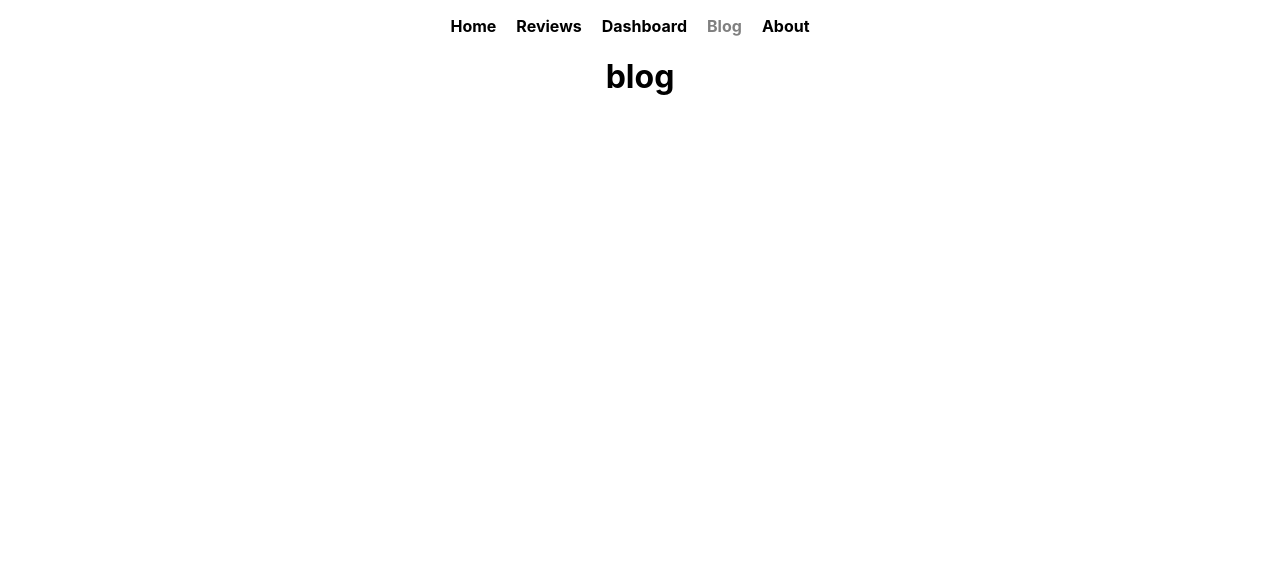
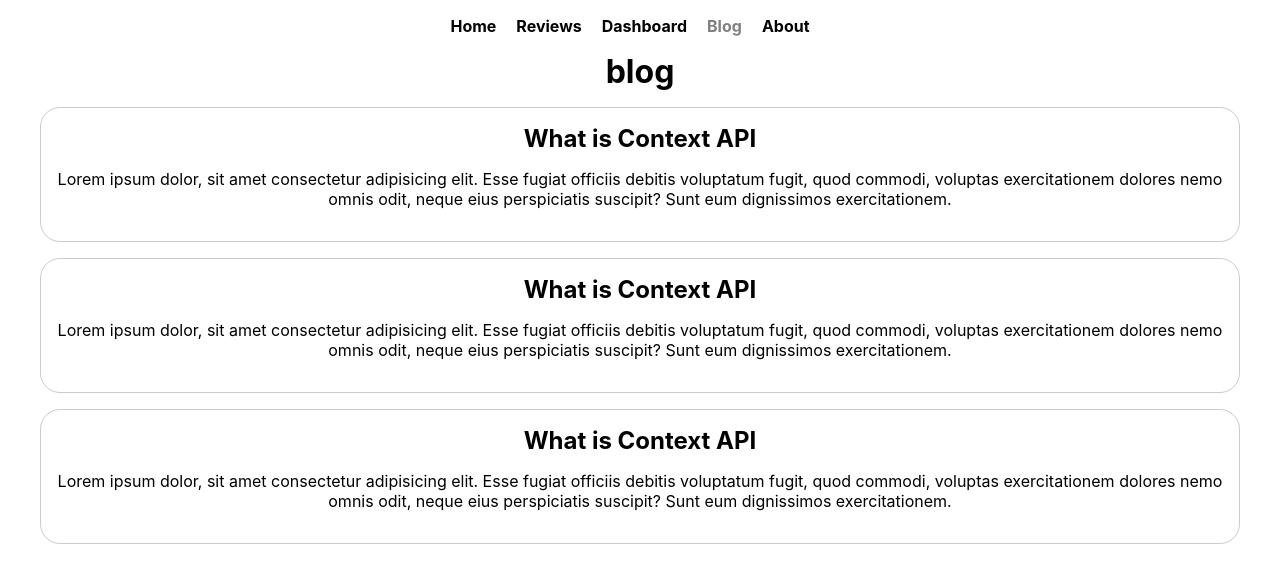
Before and after one commit to Saifurrahmanemon/I-Watch-store-1, a React (Create React App) app: page /blog in a window 1280 px wide. Shown: the top 582 px of the page. Built offline with nearby package versions, Linux system fonts and the light colour scheme.

Commit message:
finish with blog design

```diff
--- a/src/Layout/Blog/Blog.jsx
+++ b/src/Layout/Blog/Blog.jsx
@@ -1,10 +1,44 @@
 import React from "react";
+import {
+    BlogArticle,
+    BlogArticleParagraph,
+    BlogArticleTitle,
+    BlogTitle,
+    BlogWrapper,
+} from "./BlogStyled";
 
 const Blog = () => {
     return (
-        <div>
-            <h1>blog</h1>
-        </div>
+        <BlogWrapper>
+            <BlogTitle>blog</BlogTitle>
+            <BlogArticle>
+                <BlogArticleTitle>What is Context API</BlogArticleTitle>
+                <BlogArticleParagraph>
+                    Lorem ipsum dolor, sit amet consectetur adipisicing elit.
+                    Esse fugiat officiis debitis voluptatum fugit, quod commodi,
+                    voluptas exercitationem dolores nemo omnis odit, neque eius
+                    perspiciatis suscipit? Sunt eum dignissimos exercitationem.
+                </BlogArticleParagraph>
+            </BlogArticle>
+            <BlogArticle>
+                <BlogArticleTitle>What is Context API</BlogArticleTitle>
+                <BlogArticleParagraph>
+                    Lorem ipsum dolor, sit amet consectetur adipisicing elit.
+                    Esse fugiat officiis debitis voluptatum fugit, quod commodi,
+                    voluptas exercitationem dolores nemo omnis odit, neque eius
+                    perspiciatis suscipit? Sunt eum dignissimos exercitationem.
+                </BlogArticleParagraph>
+            </BlogArticle>
+            <BlogArticle>
+                <BlogArticleTitle>What is Context API</BlogArticleTitle>
+                <BlogArticleParagraph>
+                    Lorem ipsum dolor, sit amet consectetur adipisicing elit.
+                    Esse fugiat officiis debitis voluptatum fugit, quod commodi,
+                    voluptas exercitationem dolores nemo omnis odit, neque eius
+                    perspiciatis suscipit? Sunt eum dignissimos exercitationem.
+                </BlogArticleParagraph>
+            </BlogArticle>
+        </BlogWrapper>
     );
 };
 
--- /dev/null
+++ b/src/Layout/Blog/BlogStyled.jsx
@@ -0,0 +1,35 @@
+import styled from "styled-components";
+const BlogWrapper = styled.div`
+    margin: 0 auto;
+    max-width: 1200px;
+    padding: 0 1rem;
+`;
+
+const BlogTitle = styled.h1`
+    font-size: 2rem;
+    font-weight: bold;
+    margin: 0 0 1rem;
+    text-align: center;
+`;
+const BlogArticle = styled.article`
+    margin: 0 0 1rem;
+    border: 1px solid #ccc;
+    padding: 1rem;
+    border-radius: 20px;
+`;
+const BlogArticleTitle = styled.h1`
+    font-size: 1.5rem;
+    font-weight: bold;
+    margin: 0 0 1rem;
+`;
+const BlogArticleParagraph = styled.p`
+    font-size: 1rem;
+    margin: 0 0 1rem;
+`;
+export {
+    BlogWrapper,
+    BlogTitle,
+    BlogArticle,
+    BlogArticleTitle,
+    BlogArticleParagraph,
+};
```
